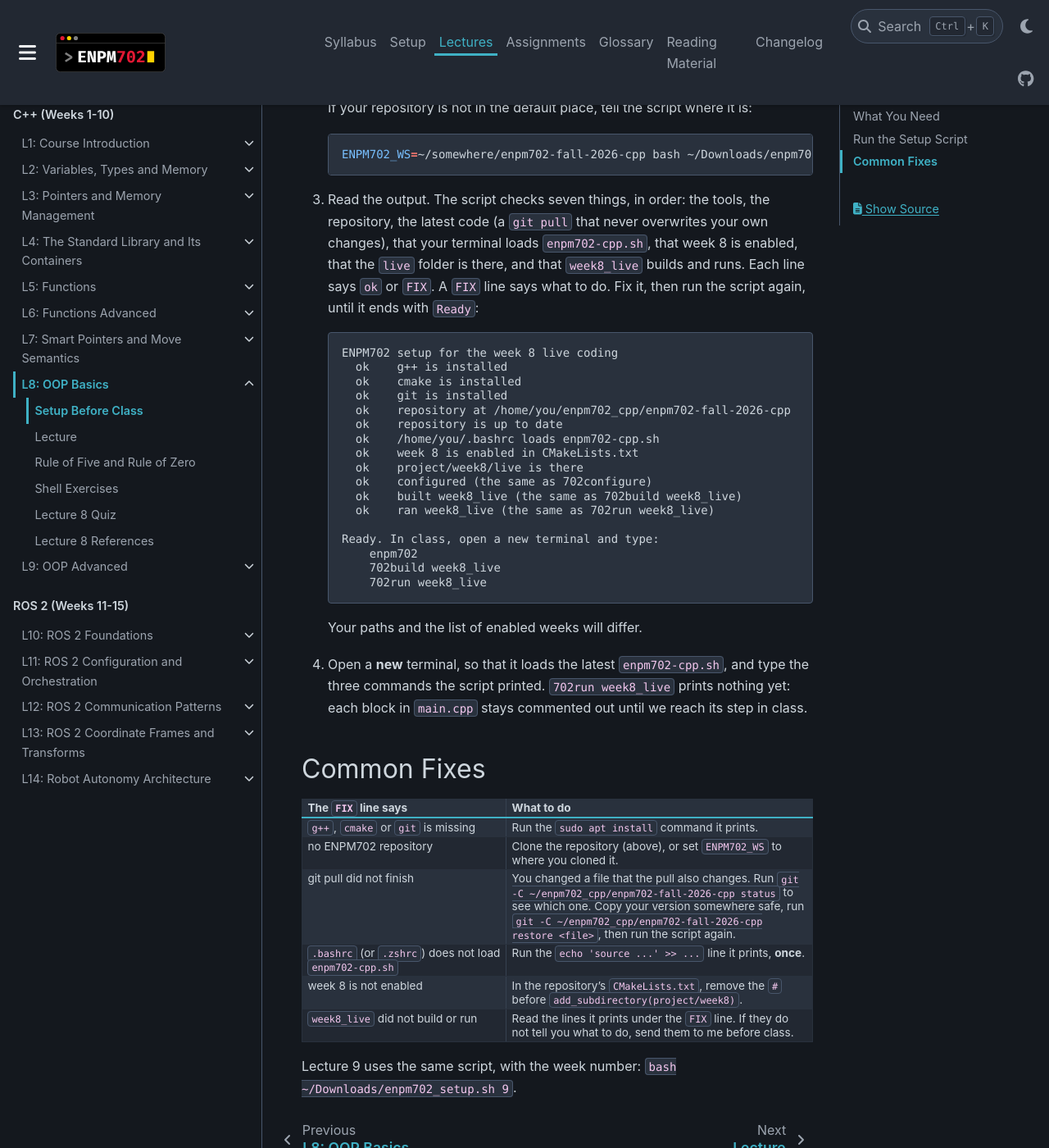
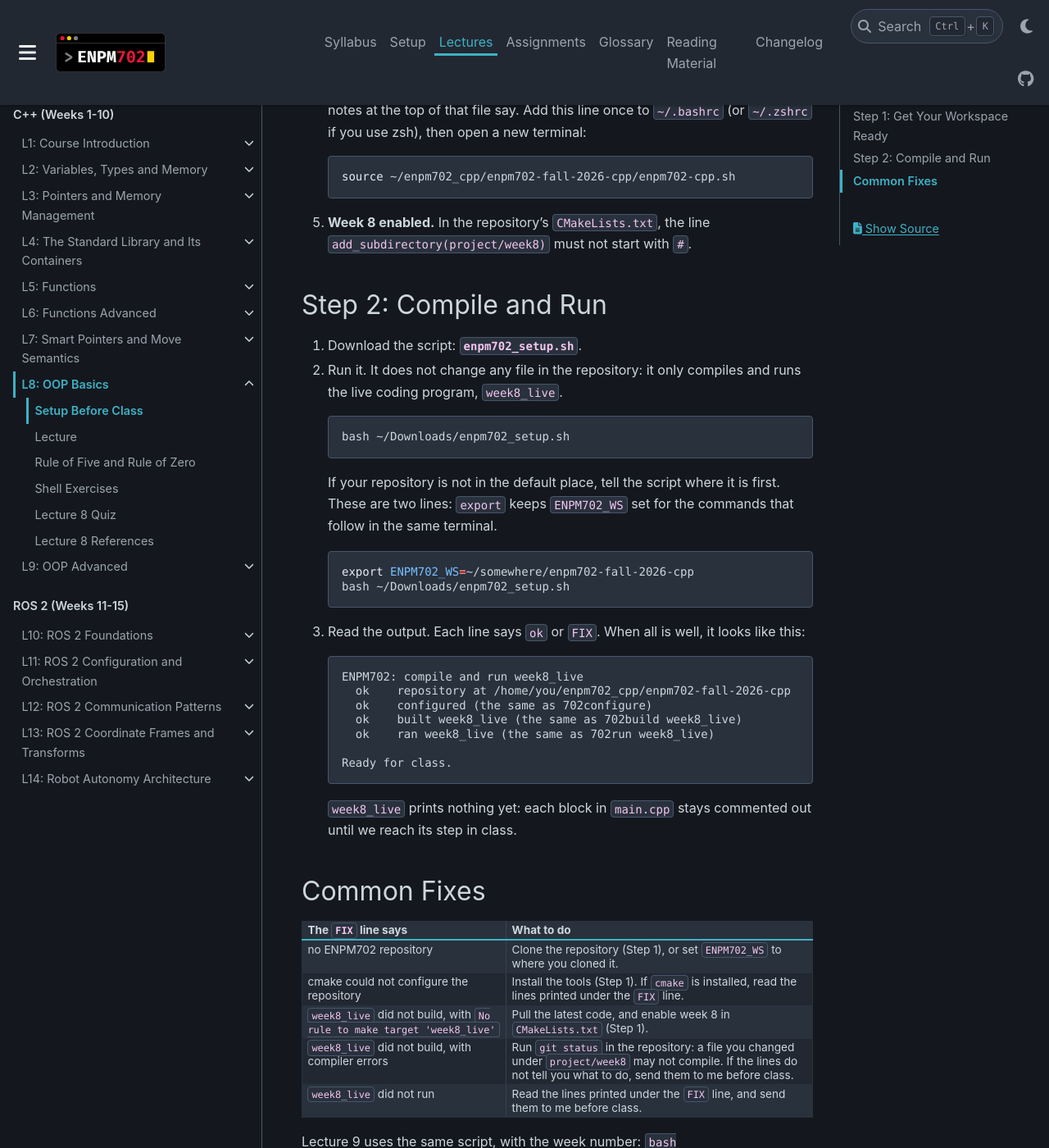
Before and after one commit to zeidk/enpm702-fall-2026-docs, a Sphinx documentation site: the page built from docs/source/lectures/lecture8/l8_setup.rst, in a window 1280 px wide and 1400 px high, scrolled down 1192 px. Shown: the whole window at 82% size. Built offline with Sphinx 7.4.7 and the PyData theme 0.15.4, drawn with Linux system fonts in a browser that asks for light colours; some of the changed text lies outside the part shown.

Commit message:
L8 setup: the script only compiles and runs; no quiz in L8
enpm702_setup.sh no longer pulls or checks the shell setup: students get the
workspace ready themselves (Step 1 on the page), and the script configures,
builds and runs the week's live coding program. The page shows the two-line
export form for a repository in another place. The L8 index says there is no
quiz in this lecture, and that Nov 3 starts with the reading quiz and Quiz 4.

```diff
--- a/docs/source/lectures/lecture8/l8_index.rst
+++ b/docs/source/lectures/lecture8/l8_index.rst
@@ -42,7 +42,7 @@ Follow :doc:`Setup Before Class <l8_setup>`. In class you write code with me and
 Before the Next Lecture
 -----------------------
 
-**Quiz 3** is in class, in this lecture. The next lecture is on **Nov 3**.
+There is no quiz in this lecture. The next lecture, on **Nov 3**, starts with the 5-minute quiz on the reading and **Quiz 4**, which has questions on the rule of five and the rule of zero.
 
 - The :doc:`shell exercises <l8_shell>` and the :doc:`quiz <l8_quiz>` are for your own practice. They are **not** collected.
 
--- a/docs/source/lectures/lecture8/l8_setup.rst
+++ b/docs/source/lectures/lecture8/l8_setup.rst
@@ -15,58 +15,69 @@ In Lecture 8 you write code with me during class, and you upload it on Canvas be
    - **No AI:** you write the code yourself. No chatbot, and no AI in VS Code (GitHub Copilot or any other AI extension): turn it off before class. Code written with AI gets **0**.
    - **Watching the recording?** Upload before the next lecture, on **Nov 3**. The same rules apply.
 
-What You Need
--------------
+Step 1: Get Your Workspace Ready
+--------------------------------
 
-- Ubuntu, with ``g++``, ``cmake`` and ``git``. The script below tells you if one is missing, and how to install it.
-- The course C++ repository, cloned on your machine. The default place is ``~/enpm702_cpp/enpm702-fall-2026-cpp``. If you have not cloned it yet:
+Do these yourself, before class. The script in Step 2 does none of them.
 
-  .. code-block:: bash
+1. **The tools.** On Ubuntu, install ``g++``, ``cmake`` and ``git`` if you have not yet:
 
-     git clone https://github.com/zeidk/enpm702-fall-2026-cpp.git ~/enpm702_cpp/enpm702-fall-2026-cpp
+   .. code-block:: bash
 
-Run the Setup Script
---------------------
+      sudo apt install build-essential cmake git
+
+2. **The course C++ repository.** Clone it if you have not yet. The default place is ``~/enpm702_cpp/enpm702-fall-2026-cpp``:
+
+   .. code-block:: bash
+
+      git clone https://github.com/zeidk/enpm702-fall-2026-cpp.git ~/enpm702_cpp/enpm702-fall-2026-cpp
+
+3. **The latest code.** Pull it, so that you have the ``project/week8/live`` folder:
+
+   .. code-block:: bash
+
+      cd ~/enpm702_cpp/enpm702-fall-2026-cpp
+      git pull
+
+4. **The 702 commands.** Your terminal must load ``enpm702-cpp.sh``, as the setup notes at the top of that file say. Add this line once to ``~/.bashrc`` (or ``~/.zshrc`` if you use zsh), then open a new terminal:
+
+   .. code-block:: bash
+
+      source ~/enpm702_cpp/enpm702-fall-2026-cpp/enpm702-cpp.sh
+
+5. **Week 8 enabled.** In the repository's ``CMakeLists.txt``, the line ``add_subdirectory(project/week8)`` must not start with ``#``.
+
+Step 2: Compile and Run
+-----------------------
 
 1. Download the script: :download:`enpm702_setup.sh <enpm702_setup.sh>`.
 
-2. Run it from the folder where you saved it. It does not change any code you wrote.
+2. Run it. It does not change any file in the repository: it only compiles and runs the live coding program, ``week8_live``.
 
    .. code-block:: bash
 
       bash ~/Downloads/enpm702_setup.sh
 
-   If your repository is not in the default place, tell the script where it is:
+   If your repository is not in the default place, tell the script where it is first. These are two lines: ``export`` keeps ``ENPM702_WS`` set for the commands that follow in the same terminal.
 
    .. code-block:: bash
 
-      ENPM702_WS=~/somewhere/enpm702-fall-2026-cpp bash ~/Downloads/enpm702_setup.sh
+      export ENPM702_WS=~/somewhere/enpm702-fall-2026-cpp
+      bash ~/Downloads/enpm702_setup.sh
 
-3. Read the output. The script checks seven things, in order: the tools, the repository, the latest code (a ``git pull`` that never overwrites your own changes), that your terminal loads ``enpm702-cpp.sh``, that week 8 is enabled, that the ``live`` folder is there, and that ``week8_live`` builds and runs. Each line says ``ok`` or ``FIX``. A ``FIX`` line says what to do. Fix it, then run the script again, until it ends with ``Ready``:
+3. Read the output. Each line says ``ok`` or ``FIX``. When all is well, it looks like this:
 
    .. code-block:: text
 
-      ENPM702 setup for the week 8 live coding
-        ok    g++ is installed
-        ok    cmake is installed
-        ok    git is installed
+      ENPM702: compile and run week8_live
         ok    repository at /home/you/enpm702_cpp/enpm702-fall-2026-cpp
-        ok    repository is up to date
-        ok    /home/you/.bashrc loads enpm702-cpp.sh
-        ok    week 8 is enabled in CMakeLists.txt
-        ok    project/week8/live is there
         ok    configured (the same as 702configure)
         ok    built week8_live (the same as 702build week8_live)
         ok    ran week8_live (the same as 702run week8_live)
 
-      Ready. In class, open a new terminal and type:
-          enpm702
-          702build week8_live
-          702run week8_live
+      Ready for class.
 
-   Your paths and the list of enabled weeks will differ.
-
-4. Open a **new** terminal, so that it loads the latest ``enpm702-cpp.sh``, and type the three commands the script printed. ``702run week8_live`` prints nothing yet: each block in ``main.cpp`` stays commented out until we reach its step in class.
+   ``week8_live`` prints nothing yet: each block in ``main.cpp`` stays commented out until we reach its step in class.
 
 Common Fixes
 ------------
@@ -78,17 +89,15 @@ Common Fixes
 
    * - The ``FIX`` line says
      - What to do
-   * - ``g++``, ``cmake`` or ``git`` is missing
-     - Run the ``sudo apt install`` command it prints.
    * - no ENPM702 repository
-     - Clone the repository (above), or set ``ENPM702_WS`` to where you cloned it.
-   * - git pull did not finish
-     - You changed a file that the pull also changes. Run ``git -C ~/enpm702_cpp/enpm702-fall-2026-cpp status`` to see which one. Copy your version somewhere safe, run ``git -C ~/enpm702_cpp/enpm702-fall-2026-cpp restore <file>``, then run the script again.
-   * - ``.bashrc`` (or ``.zshrc``) does not load ``enpm702-cpp.sh``
-     - Run the ``echo 'source ...' >> ...`` line it prints, **once**.
-   * - week 8 is not enabled
-     - In the repository's ``CMakeLists.txt``, remove the ``#`` before ``add_subdirectory(project/week8)``.
-   * - ``week8_live`` did not build or run
-     - Read the lines it prints under the ``FIX`` line. If they do not tell you what to do, send them to me before class.
+     - Clone the repository (Step 1), or set ``ENPM702_WS`` to where you cloned it.
+   * - cmake could not configure the repository
+     - Install the tools (Step 1). If ``cmake`` is installed, read the lines printed under the ``FIX`` line.
+   * - ``week8_live`` did not build, with ``No rule to make target 'week8_live'``
+     - Pull the latest code, and enable week 8 in ``CMakeLists.txt`` (Step 1).
+   * - ``week8_live`` did not build, with compiler errors
+     - Run ``git status`` in the repository: a file you changed under ``project/week8`` may not compile. If the lines do not tell you what to do, send them to me before class.
+   * - ``week8_live`` did not run
+     - Read the lines printed under the ``FIX`` line, and send them to me before class.
 
 Lecture 9 uses the same script, with the week number: ``bash ~/Downloads/enpm702_setup.sh 9``.
```
Also changed, not shown: 1 other file.
